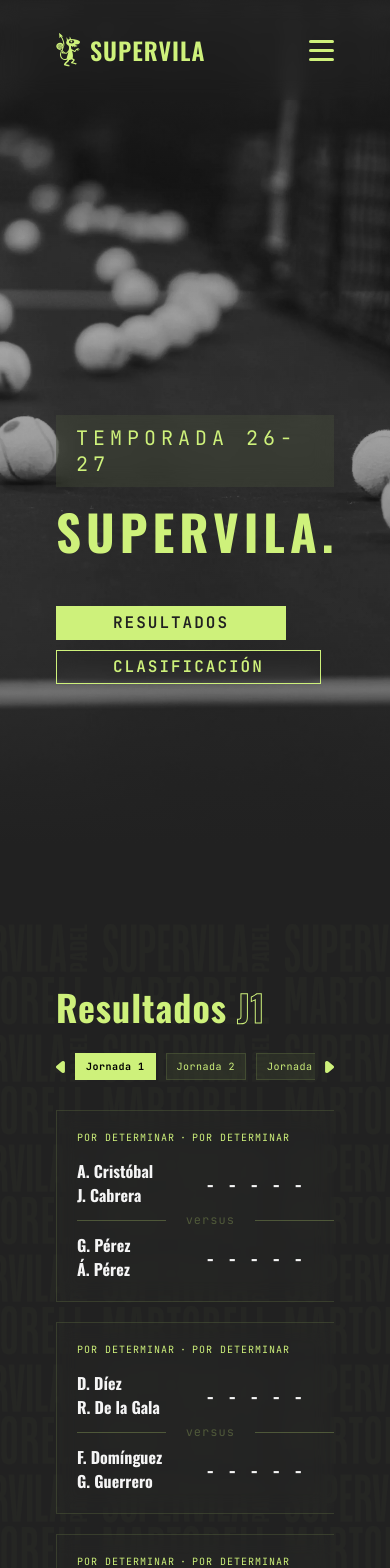
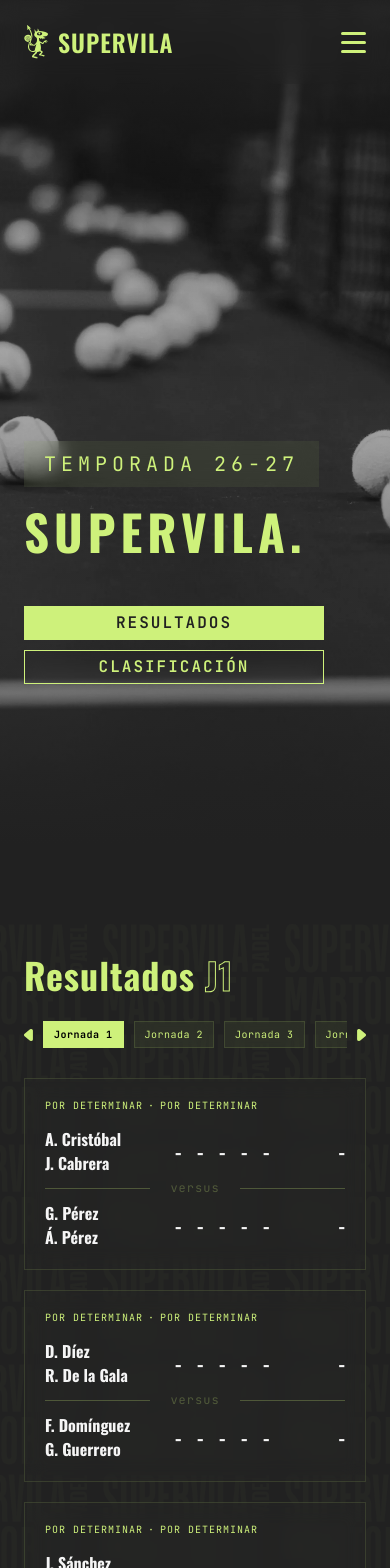
Before and after one commit to gperezdev/superliga, a React (Vite) app: page / in a window 390 px wide. Shown: the top 1568 px of the page. Built offline with nearby package versions, Linux system fonts and the light colour scheme.

Commit message:
fixed: responsive padding

```diff
--- a/src/App.jsx
+++ b/src/App.jsx
@@ -29,7 +29,7 @@ export const App = () => {
 
             </div>
 
-            <footer style={{ padding: '2rem', textAlign: 'center', fontSize: '10px', color: 'var(--primary)', fontFamily: 'var(--tag)' }}>Liga Supervila de Martorell ©</footer>
+            <footer style={{ padding: '1.5rem', textAlign: 'center', fontSize: '10px', color: 'var(--primary)', fontFamily: 'var(--tag)' }}>Liga Supervila de Martorell ©</footer>
 
         </>
     )
--- a/src/components/Hero/Hero.module.css
+++ b/src/components/Hero/Hero.module.css
@@ -72,6 +72,7 @@
     cursor: pointer;
     text-transform: uppercase;
     letter-spacing: 2px;
+    width: 300px;
 }
 
 .hero .header .buttons a:nth-child(1) {
@@ -88,3 +89,12 @@
     color: var(--black);
     background-color: var(--primary);
 }
+
+
+@media (max-width: 500px) {
+
+    .header {
+        padding: 10rem 1.5rem !important;
+    }
+
+}
--- a/src/components/Navbar/Navbar.module.css
+++ b/src/components/Navbar/Navbar.module.css
@@ -124,3 +124,12 @@
 .burger--active span:nth-child(3) {
     transform: rotate(-45deg) translate(5px, -9.5px);
 }
+
+
+@media (max-width: 500px) {
+
+    .navbar {
+        padding: 1.5rem;
+    }
+
+}
--- a/src/layouts/Fame/Fame.module.css
+++ b/src/layouts/Fame/Fame.module.css
@@ -90,6 +90,10 @@
 
 @media (max-width: 500px) {
 
+    .fame {
+        padding: 1.5rem !important;
+    }
+
     .container {
         padding: 20px 0px;
     }
--- a/src/layouts/Ranking/Ranking.module.css
+++ b/src/layouts/Ranking/Ranking.module.css
@@ -111,6 +111,10 @@
 
 @media (max-width: 500px) {
 
+    .ranking {
+        padding: 1.5rem !important;
+    }
+
     .container {
         padding: 20px 0px;
     }
--- a/src/layouts/Results/Results.module.css
+++ b/src/layouts/Results/Results.module.css
@@ -218,6 +218,11 @@
 
 @media (max-width: 500px) {
 
+    .results {
+        padding: 1.5rem !important;
+    }
+
+
     .matches .game {
         width: 100%;
         min-width: fit-content;
```
